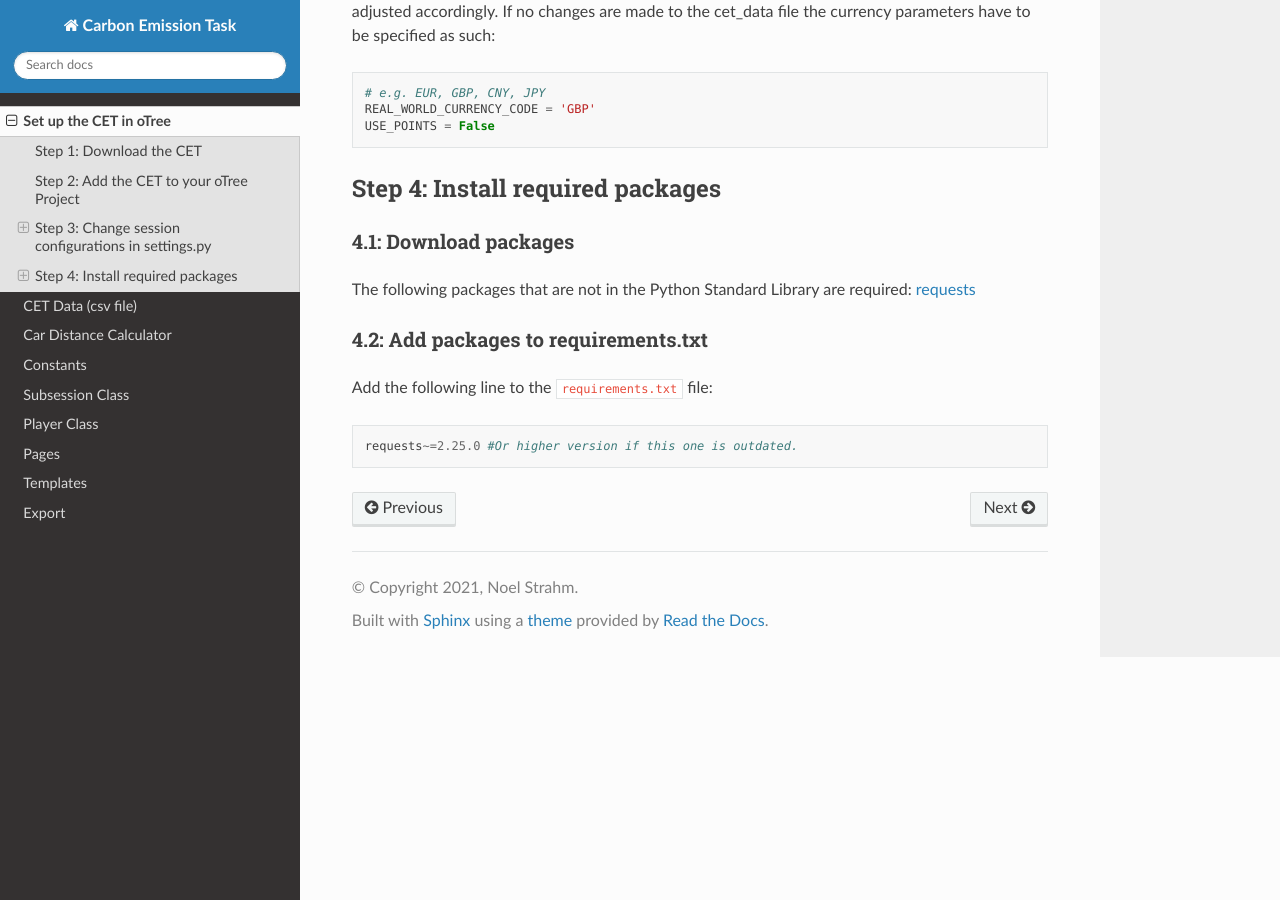
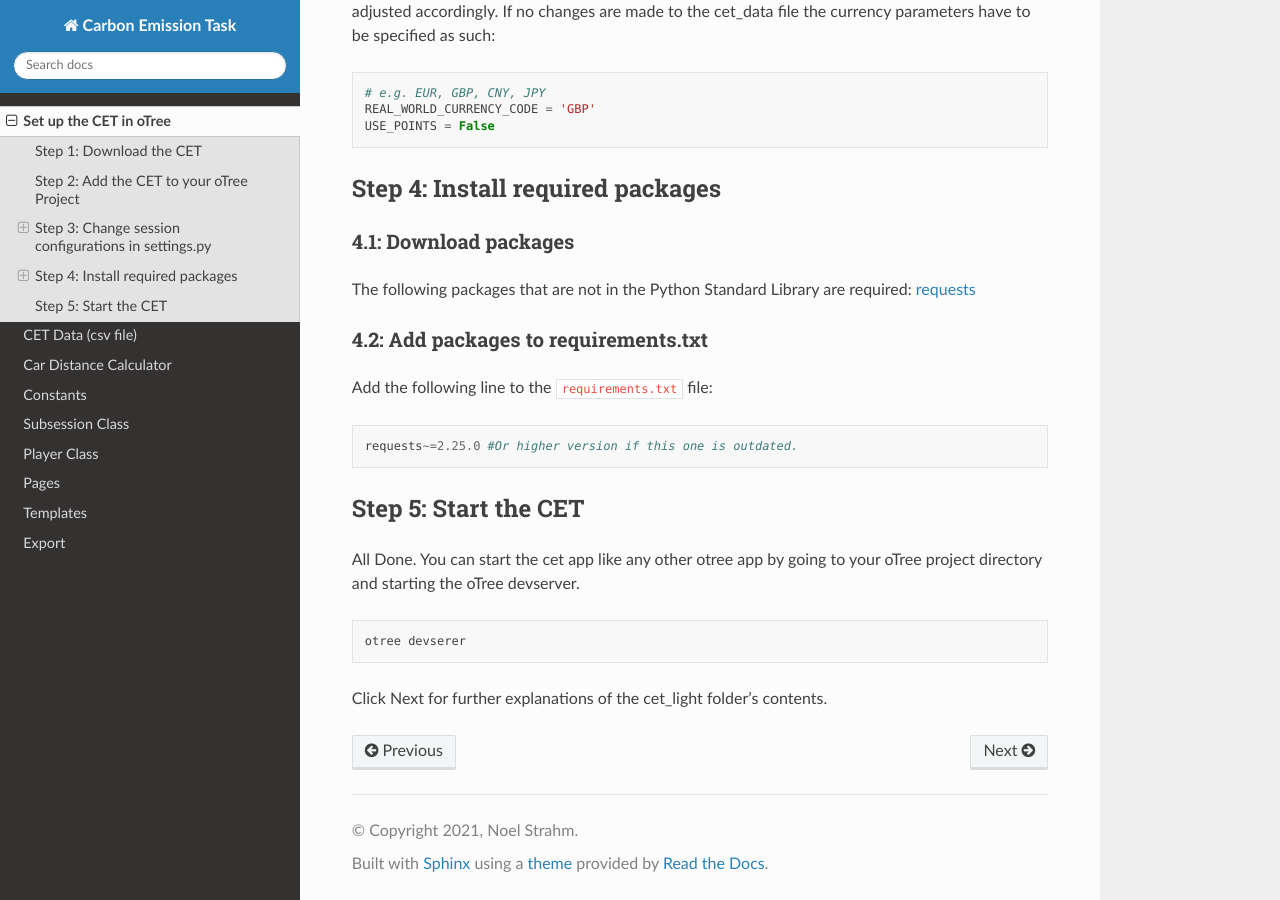
Before and after one commit to NoelGit95/CET_doc, a Sphinx documentation site: the page built from CET Documentation/docs/source/setup_in_otree.rst, in a window 1280 px wide and 900 px high, scrolled down 1216 px. Built offline with Sphinx 7.4.7 and the Read the Docs theme 2.0.0, drawn with Linux system fonts in a browser that asks for light colours.

Commit message:
added fifth step in set up instructions

```diff
--- a/CET Documentation/docs/source/setup_in_otree.rst
+++ b/CET Documentation/docs/source/setup_in_otree.rst
@@ -77,3 +77,16 @@ Add the following line to the ``requirements.txt`` file:
 .. code-block:: python
 
     requests~=2.25.0 #Or higher version if this one is outdated.
+
+
+Step 5: Start the CET
+-------------------------------------
+All Done. You can start the cet app like any other otree app by going to your oTree project directory and
+starting the oTree devserver.
+
+.. code-block:: python
+
+    otree devserer
+
+
+Click Next for further explanations of the cet_light folder's contents.
```
Also changed, not shown: 15 other files.
